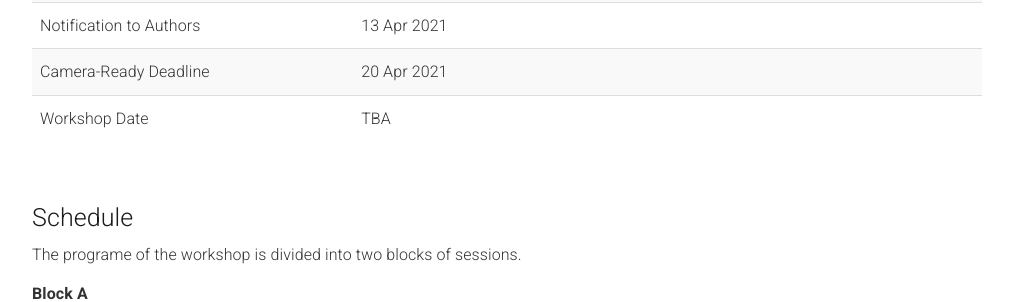
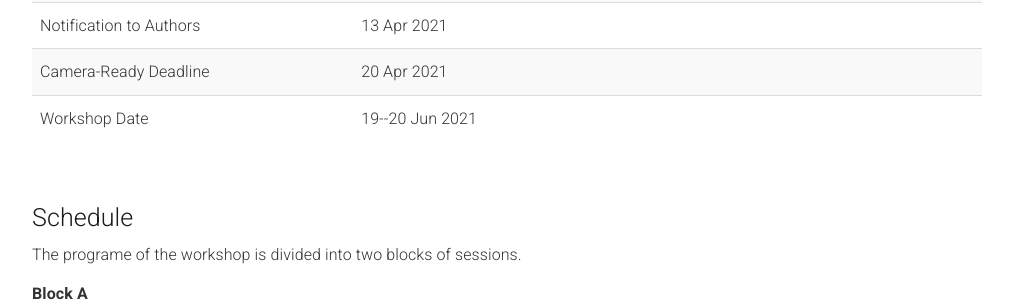
Before and after one commit to AIforSpace/2024, a Jekyll site: the page built from _pages/home.md, in a window 1280 px wide and 900 px high, scrolled down 3466 px. Shown: the part 151-453 px from the top of the window, without its empty margins (133-1146 px from the left). Built offline with Jekyll 4.4.1, drawn with Linux system fonts in a browser that asks for light colours.

Commit message:
add schedule

```diff
--- a/_pages/home.md
+++ b/_pages/home.md
@@ -227,7 +227,7 @@ acknowledgements: ""
         </tr>
         <tr>
           <td>Workshop Date</td>
-          <td>TBA</td>
+          <td>19--20 Jun 2021</td>
         </tr>
       </tbody>
     </table>
```
